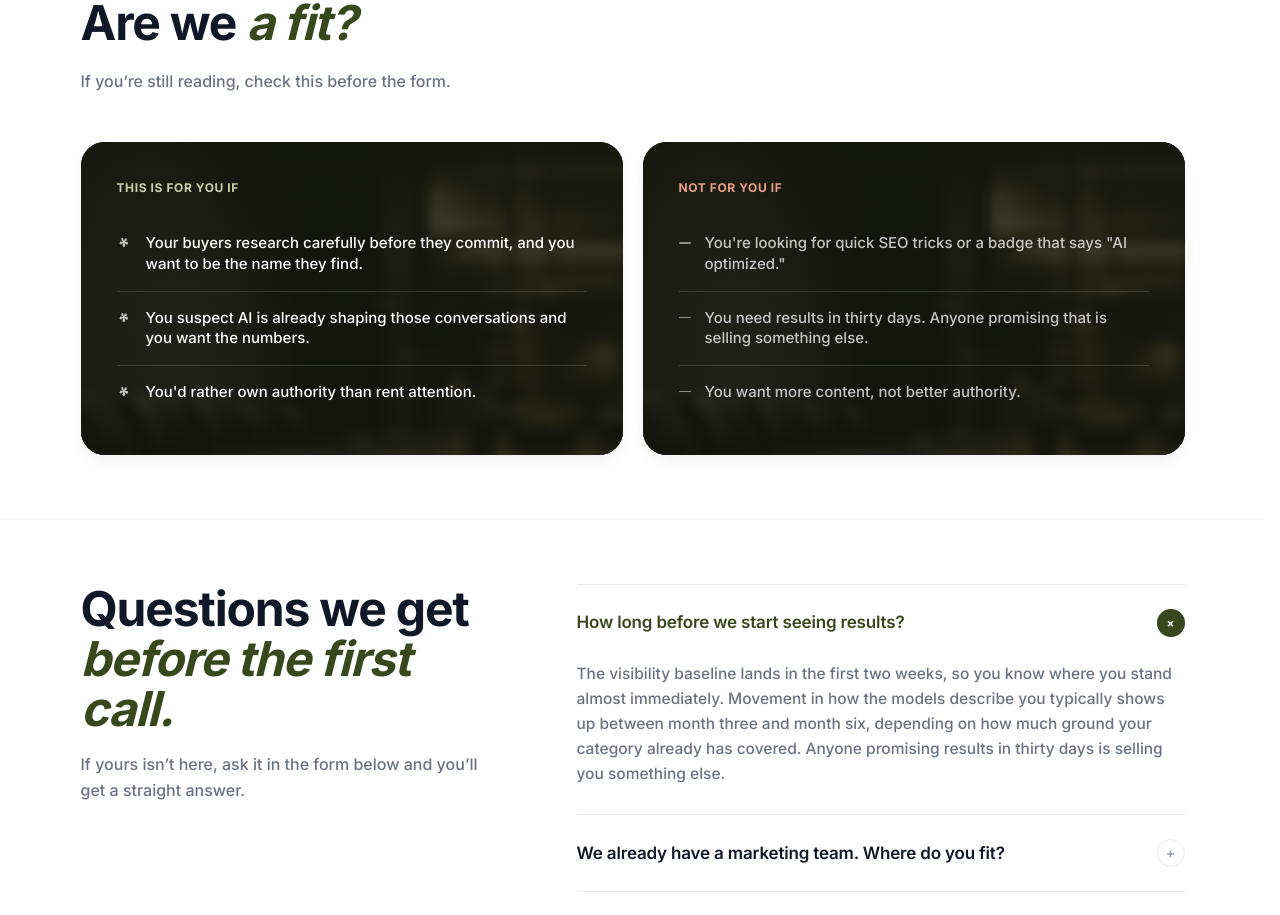
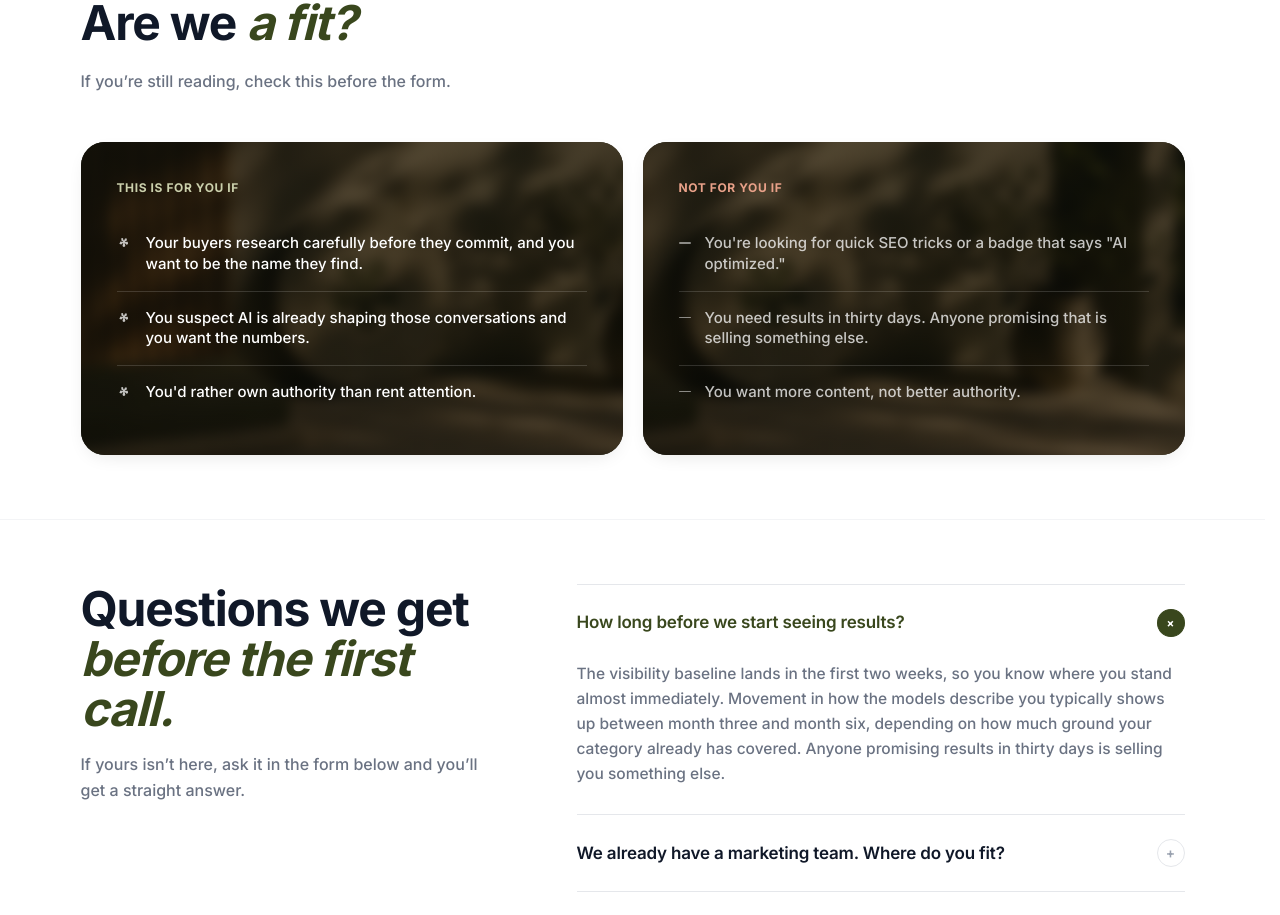
Before and after one commit to theo272004/thallo-digital, a Next.js app: page /thallo-digital/ in a window 1280 px wide. Shown: the part 6080-6995 px from the top of the page. Built offline with nearby package versions, Linux system fonts and the light colour scheme; no server answers.

Commit message:
change(home): lighter fit cards
The two "Are we a fit?" cards take the brighter results-bg photograph under
a lighter veil (.45 → .32), so more of the picture shows.

Co-Authored-By: Claude Opus 5.5 <noreply@anthropic.com>

```diff
--- a/src/components/FitCheck.tsx
+++ b/src/components/FitCheck.tsx
@@ -15,13 +15,13 @@ import { BASE } from '@/lib/site';
  * side is the position being argued against.
  *
  * On 5 October it took the same photograph treatment as "Start with clarity" —
- * the meeting room, blurred 6px and darkened with the house olive-black
+ * a photograph blurred 6px and darkened with the house olive-black
  * gradient. Later that day the big panel behind it went: the heading sits on
  * the page again, and each of the two cards carries its own piece of the
  * photograph — the left half behind "for you", the right half behind "not for
  * you" — so side by side they read as one picture cut in two.
  */
-const PHOTO = `${BASE}/industry-professional-services-bg.webp`;
+const PHOTO = `${BASE}/results-bg.webp`;
 
 /** One half of the photograph, softened and darkened, behind a card. */
 function PhotoGround({ position }: { position: string }) {
@@ -40,7 +40,11 @@ function PhotoGround({ position }: { position: string }) {
       <div
         aria-hidden
         className="absolute inset-0 -z-10"
-        style={{ background: 'linear-gradient(to bottom, rgba(23,26,16,.86) 0%, rgba(23,26,16,.7) 100%)' }}
+        /* Lighter than the audit panel's .86 → .7, at Cami's request on 5
+           October ("más claras"): the brighter results-bg photograph — the lit
+           wall and the stone flower — under a .45 → .32 veil, in place of
+           the near-black meeting room. White type still reads clearly. */
+        style={{ background: 'linear-gradient(to bottom, rgba(23,26,16,.45) 0%, rgba(23,26,16,.32) 100%)' }}
       />
     </>
   );
```
